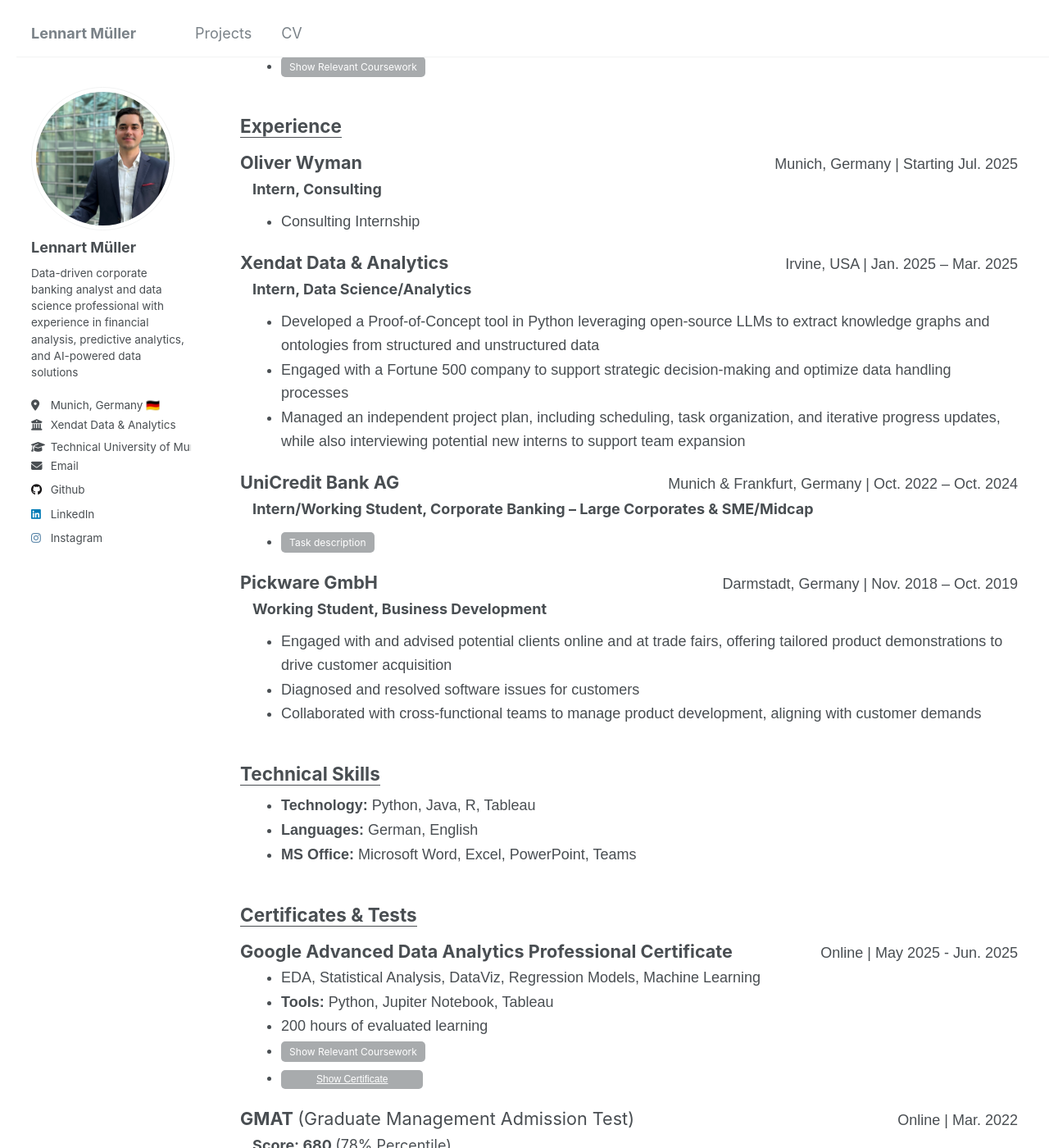
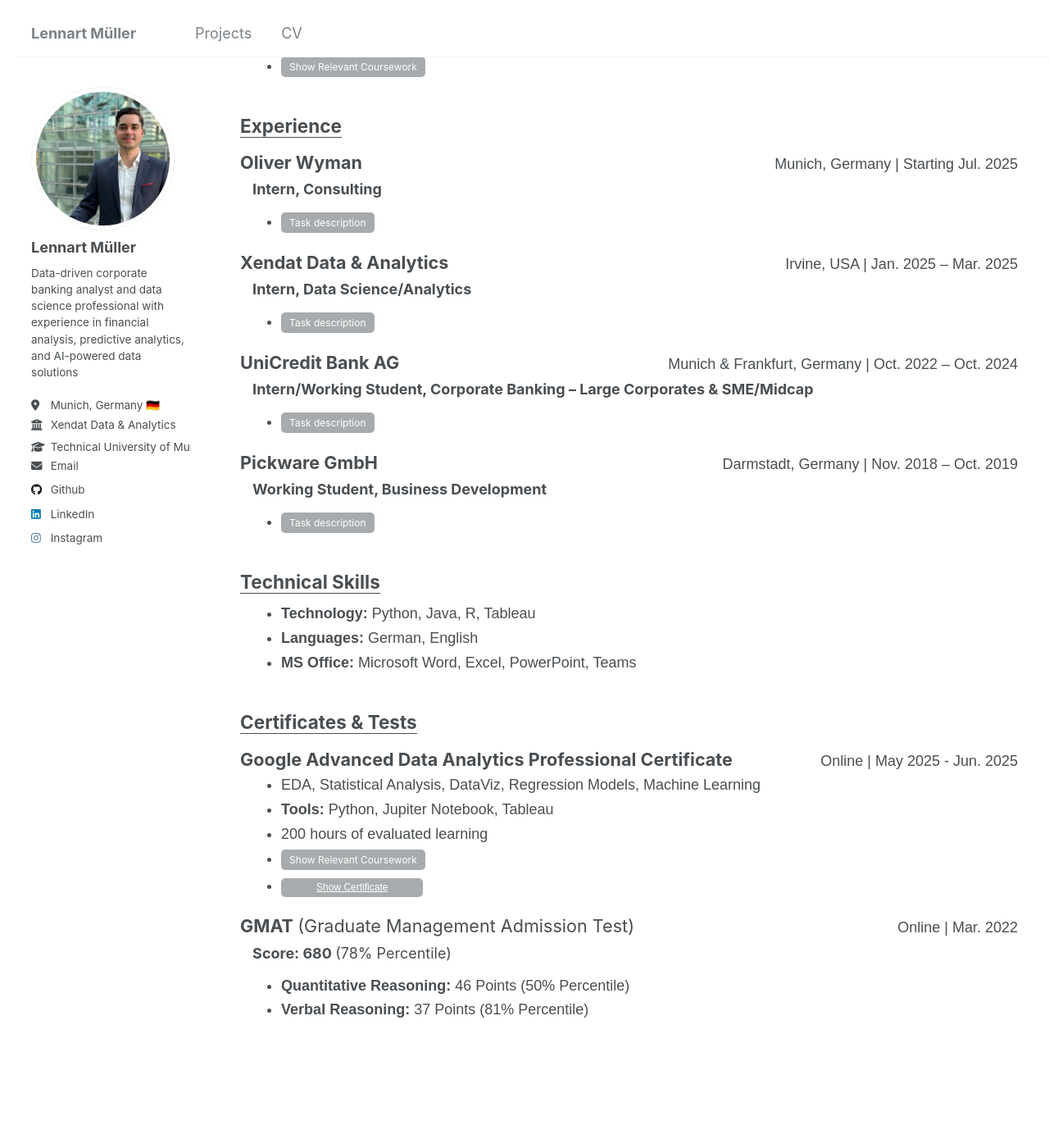
Before and after one commit to lennartmueller123/lennartmueller123.github.io, a Jekyll site: the page built from _pages/cv.html, in a window 1280 px wide and 1400 px high, scrolled down 695 px. Shown: the whole window at 82% size. Built offline with Jekyll 4.4.1, drawn with Linux system fonts in a browser that asks for light colours.

Commit message:
Update cv.html

```diff
--- a/_pages/cv.html
+++ b/_pages/cv.html
@@ -194,7 +194,14 @@
             </div>
             <h4><strong>Intern, Consulting</strong></h4>
             <ul>
+              <li>
+                  <button onclick="toggleDropdown('ow-description')" style="margin-top: 2px; padding: 5px 10px; background-color: #a8abad; color: white; border: none; border-radius: 5px; font-size: 12px; cursor: pointer;">
+                    Task description
+                  </button>
+                  <ul id="ow-description" style="display: none; margin-top: 5px;">
                     <li>Consulting Internship</li>
+                  </ul>
+               </li>
             </ul>
         </div>
 
@@ -205,9 +212,16 @@
             </div>
             <h4><strong>Intern, Data Science/Analytics</strong></h4>
             <ul>
+              <li>
+                  <button onclick="toggleDropdown('xendat-description')" style="margin-top: 2px; padding: 5px 10px; background-color: #a8abad; color: white; border: none; border-radius: 5px; font-size: 12px; cursor: pointer;">
+                    Task description
+                  </button>
+                  <ul id="xendat-description" style="display: none; margin-top: 5px;">
                     <li>Developed a Proof-of-Concept tool in Python leveraging open-source LLMs to extract knowledge graphs and ontologies from structured and unstructured data</li>
                     <li>Engaged with a Fortune 500 company to support strategic decision-making and optimize data handling processes</li>
                     <li>Managed an independent project plan, including scheduling, task organization, and iterative progress updates, while also interviewing potential new interns to support team expansion</li>
+                  </ul>
+               </li>
             </ul>
         </div>
 
@@ -239,9 +253,16 @@
             </div>
             <h4><strong>  Working Student, Business Development</strong></h4>
             <ul>
+              <li>
+                  <button onclick="toggleDropdown('pckwr-description')" style="margin-top: 2px; padding: 5px 10px; background-color: #a8abad; color: white; border: none; border-radius: 5px; font-size: 12px; cursor: pointer;">
+                    Task description
+                  </button>
+                  <ul id="pckwr-description" style="display: none; margin-top: 5px;">
                     <li>Engaged with and advised potential clients online and at trade fairs, offering tailored product demonstrations to drive customer acquisition</li>
                     <li>Diagnosed and resolved software issues for customers</li>
                     <li>Collaborated with cross-functional teams to manage product development, aligning with customer demands</li>
+                  </ul>
+                </li>
             </ul>
         </div>
     </div>
```
Lines whose indentation alone changed are shown as unchanged.
